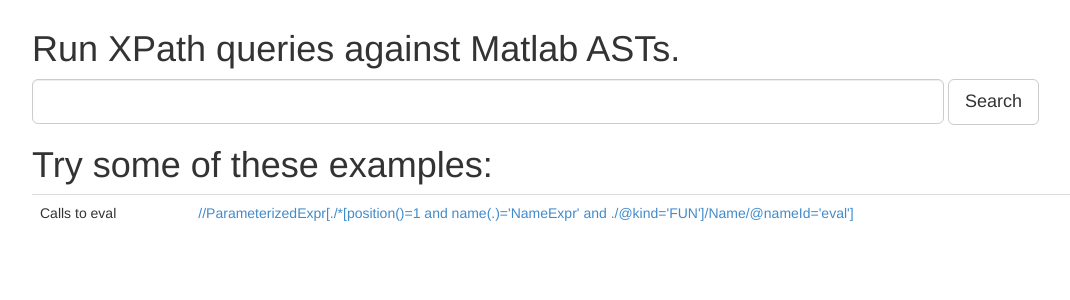
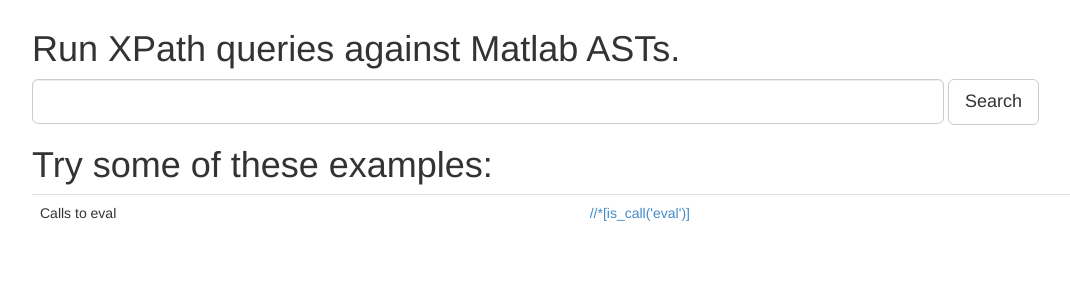
Before and after one commit to Wind508/mcbench, a Flask app: page / in a window 1280 px wide. Shown: the part 51-351 px from the top of the page, without its empty margins (38-1108 px from the left). Run offline with Flask 2, Linux system fonts and the light colour scheme; some libraries are stand-ins or nearby versions.

Commit message:
Use is_call on the example.

```diff
--- a/templates/index.html
+++ b/templates/index.html
@@ -16,7 +16,7 @@
   <div class="row">
   <h1>Try some of these examples:</h1>
   <table class="table">
-  <tr><td>Calls to eval<td><td><a href="{{ url_for('benchmark_list', query="//ParameterizedExpr[./*[position()=1 and name(.)='NameExpr' and ./@kind='FUN']/Name/@nameId='eval']") }}">//ParameterizedExpr[./*[position()=1 and name(.)='NameExpr' and ./@kind='FUN']/Name/@nameId='eval']</a>
+  <tr><td>Calls to eval<td><td><a href="{{ url_for('benchmark_list', query="//*[is_call('eval')]") }}">//*[is_call('eval')]</a></td></tr>
   </table>
   </div>
 </div>
```
